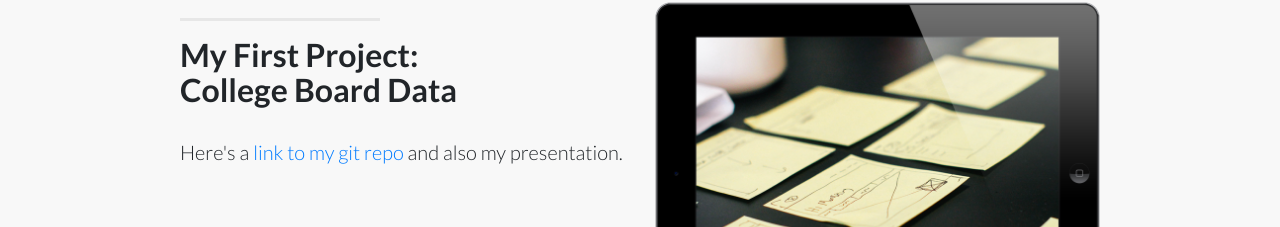
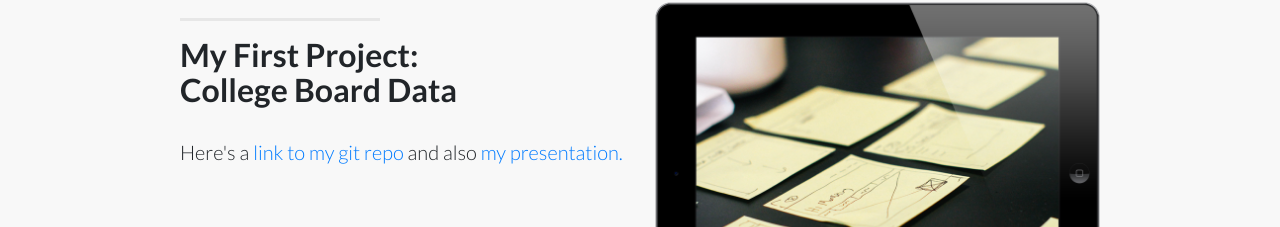
Before and after one commit to adajax/ga-test-site, a website: page index.html in a window 1280 px wide. Shown: the part 809-1036 px from the top of the page. Drawn offline with Linux system fonts and the light colour scheme.

Commit message:
Added link to presentation

```diff
--- a/index.html
+++ b/index.html
@@ -89,7 +89,8 @@
             <h2 class="section-heading">My First Project:<br>College Board Data</h2>
             <p class="lead">Here's a
               <a target="_blank" href="https://git.generalassemb.ly/adajax/project-1">link to my git repo</a>
-              and also my presentation.</p>
+              and also
+              <a target="_blank" href="https://git.generalassemb.ly/adajax/project-1/blob/master/Holt%20Project%201%20Presentation.pdf"> my presentation.</a></p>
           </div>
           <div class="col-lg-5 mr-auto">
             <img class="img-fluid" src="img/ipad.png" alt="">
```
